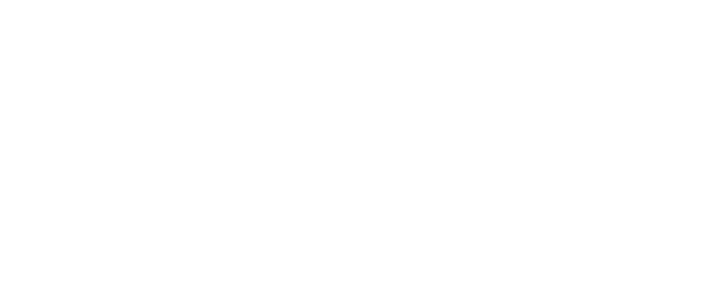
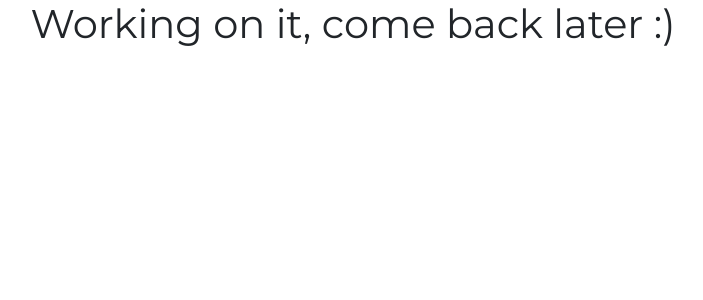
Before and after one commit to nicholas570/lucky-cookies, a React (Create React App) app: page /about in a window 1280 px wide. Shown: the top 300 px of the page, without its empty margins (287-990 px from the left). Built offline with nearby package versions, Linux system fonts and the light colour scheme; the HTML template or start-up script is replaced by a standard one.

Commit message:
creating routes for shop and about pages

```diff
--- a/src/Routerz.jsx
+++ b/src/Routerz.jsx
@@ -3,6 +3,8 @@
 import { BrowserRouter as Router, Switch, Route } from 'react-router-dom';
 
 import Home from './views/Home';
+import Shop from './views/Shop';
+import About from './views/About';
 
 function Routerz(props) {
   const {
@@ -33,6 +35,8 @@
             newsLetter={newsLetter}
           />
         </Route>
+        <Route path="/shop" component={Shop} />
+        <Route path="/about" component={About} />
       </Switch>
     </Router>
   );
--- a/src/containers/general/Navbar.jsx
+++ b/src/containers/general/Navbar.jsx
@@ -41,22 +41,22 @@
         <Collapse className={style.container} isOpen={isOpen} navbar>
           <Nav navbar>
             <NavItem>
-              <NavLink className="text-dark" href="/components/">
+              <NavLink className="text-dark" href="/shop">
                 Shop
               </NavLink>
             </NavItem>
             <NavItem>
-              <NavLink className="text-dark" href="/">
+              <NavLink className="text-dark" href="/about">
                 About
               </NavLink>
             </NavItem>
             <NavItem>
-              <NavLink className="text-dark" href="/">
+              <NavLink className="text-dark" href="https://www.facebook.com/">
                 <FontAwesomeIcon icon={faFacebook} />
               </NavLink>
             </NavItem>
             <NavItem>
-              <NavLink className="text-dark" href="/">
+              <NavLink className="text-dark" href="https://www.instagram.com/">
                 <FontAwesomeIcon icon={faInstagram} />
               </NavLink>
             </NavItem>
--- /dev/null
+++ b/src/views/About.jsx
@@ -0,0 +1,11 @@
+import React from 'react';
+
+function About() {
+  return (
+    <div>
+      <h1>Working on it, come back later :)</h1>
+    </div>
+  );
+}
+
+export default About;
--- /dev/null
+++ b/src/views/Shop.jsx
@@ -0,0 +1,11 @@
+import React from 'react';
+
+function Shop() {
+  return (
+    <div>
+      <h1>Working on it, come back later :)</h1>
+    </div>
+  );
+}
+
+export default Shop;
```
